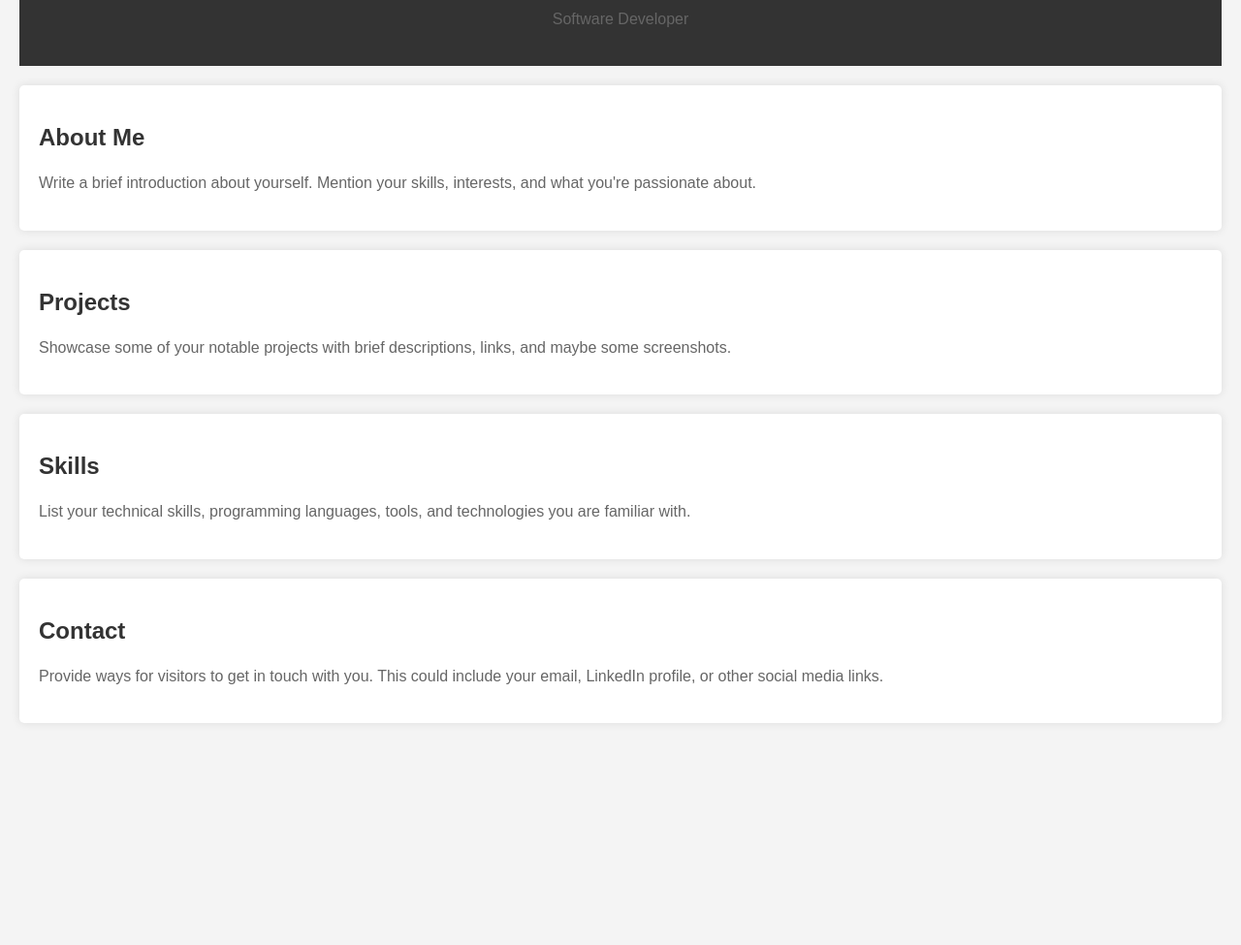
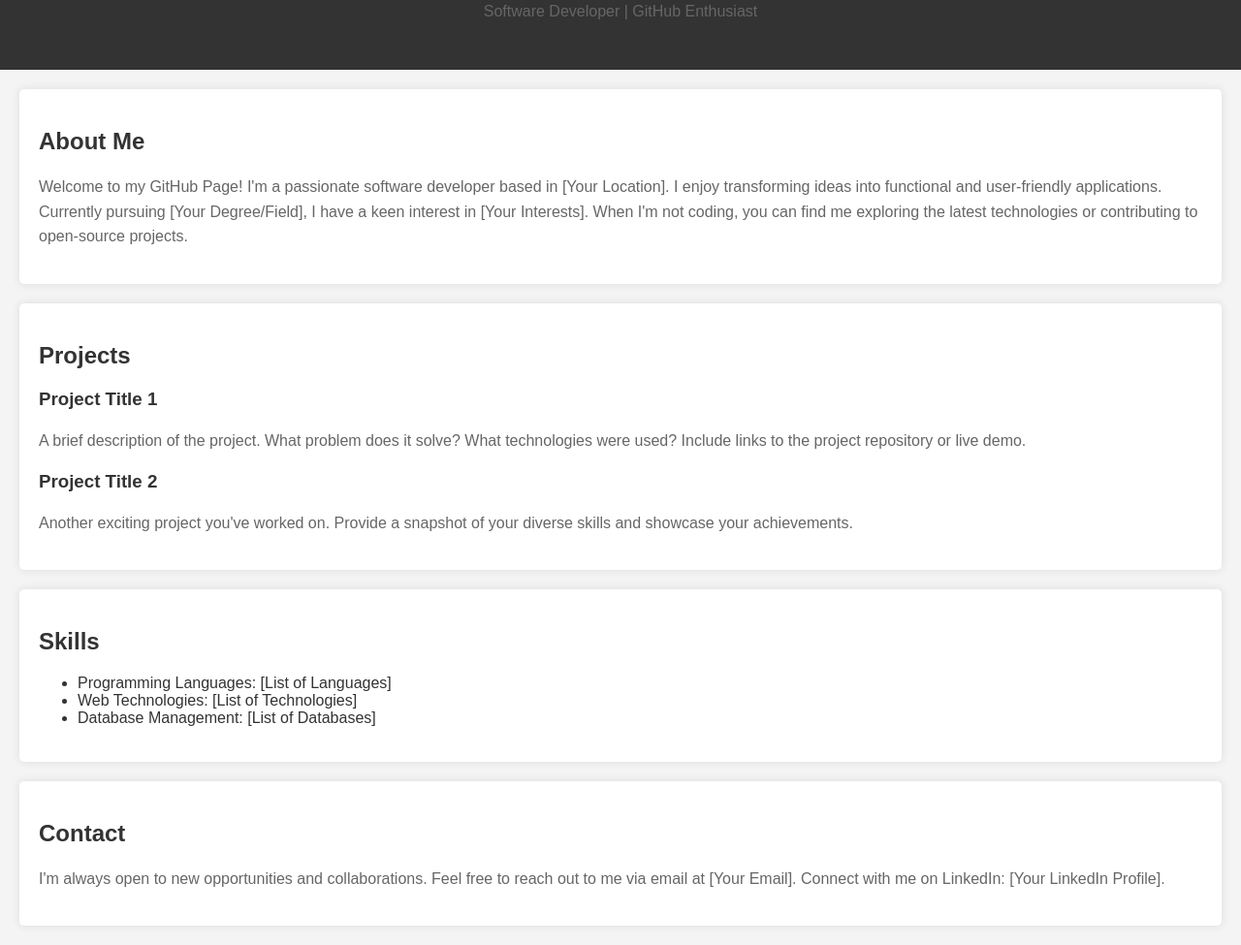
Before and after one commit to CrownRu0212/CrownRu0212.github.io, a plain HTML site: page index.html in a window 1280 px wide. Shown: the part 113-1088 px from the top of the page at 97% size. Before the commit the page ends 879 px from the top, so only its background shows below. Drawn offline with Linux system fonts and the light colour scheme.

Commit message:
Update index.html

```diff
--- a/index.html
+++ b/index.html
@@ -5,24 +5,27 @@
     <meta charset="UTF-8">
     <meta name="viewport" content="width=device-width, initial-scale=1.0">
     <title>Your Name - GitHub Page</title>
+    <link rel="stylesheet" href="style.css">
+    <!-- Link to an external stylesheet for better organization -->
     <style>
-        /* Add your custom styles here */
+        /* Add any additional styles directly in the head or link to an external stylesheet */
         body {
             font-family: 'Arial', sans-serif;
-            margin: 20px;
+            margin: 0;
             padding: 0;
             background-color: #f4f4f4;
+            color: #333;
         }
 
         header {
-            text-align: center;
-            padding: 20px;
             background-color: #333;
             color: #fff;
+            text-align: center;
+            padding: 2rem;
         }
 
         section {
-            margin: 20px 0;
+            margin: 20px;
             padding: 20px;
             background-color: #fff;
             border-radius: 5px;
@@ -46,35 +49,54 @@
 
     <header>
         <h1>Your Name</h1>
-        <p>Software Developer</p>
+        <p>Software Developer | GitHub Enthusiast</p>
     </header>
 
     <section id="about">
         <h2>About Me</h2>
         <p>
-            Write a brief introduction about yourself. Mention your skills, interests, and what you're passionate about.
+            Welcome to my GitHub Page! I'm a passionate software developer based in [Your Location]. I enjoy
+            transforming ideas into functional and user-friendly applications. Currently pursuing [Your
+            Degree/Field], I have a keen interest in [Your Interests]. When I'm not coding, you can find me
+            exploring the latest technologies or contributing to open-source projects.
         </p>
     </section>
 
     <section id="projects">
         <h2>Projects</h2>
-        <p>
-            Showcase some of your notable projects with brief descriptions, links, and maybe some screenshots.
-        </p>
+        <div class="project">
+            <h3>Project Title 1</h3>
+            <p>
+                A brief description of the project. What problem does it solve? What technologies were used? Include
+                links to the project repository or live demo.
+            </p>
+        </div>
+
+        <div class="project">
+            <h3>Project Title 2</h3>
+            <p>
+                Another exciting project you've worked on. Provide a snapshot of your diverse skills and showcase your
+                achievements.
+            </p>
+        </div>
+        <!-- Add more project entries as needed -->
     </section>
 
     <section id="skills">
         <h2>Skills</h2>
-        <p>
-            List your technical skills, programming languages, tools, and technologies you are familiar with.
-        </p>
+        <ul>
+            <li>Programming Languages: [List of Languages]</li>
+            <li>Web Technologies: [List of Technologies]</li>
+            <li>Database Management: [List of Databases]</li>
+            <!-- Add more skills as needed -->
+        </ul>
     </section>
 
     <section id="contact">
         <h2>Contact</h2>
         <p>
-            Provide ways for visitors to get in touch with you. This could include your email, LinkedIn profile, or other
-            social media links.
+            I'm always open to new opportunities and collaborations. Feel free to reach out to me via email at
+            [Your Email]. Connect with me on LinkedIn: [Your LinkedIn Profile].
         </p>
     </section>
 
```
